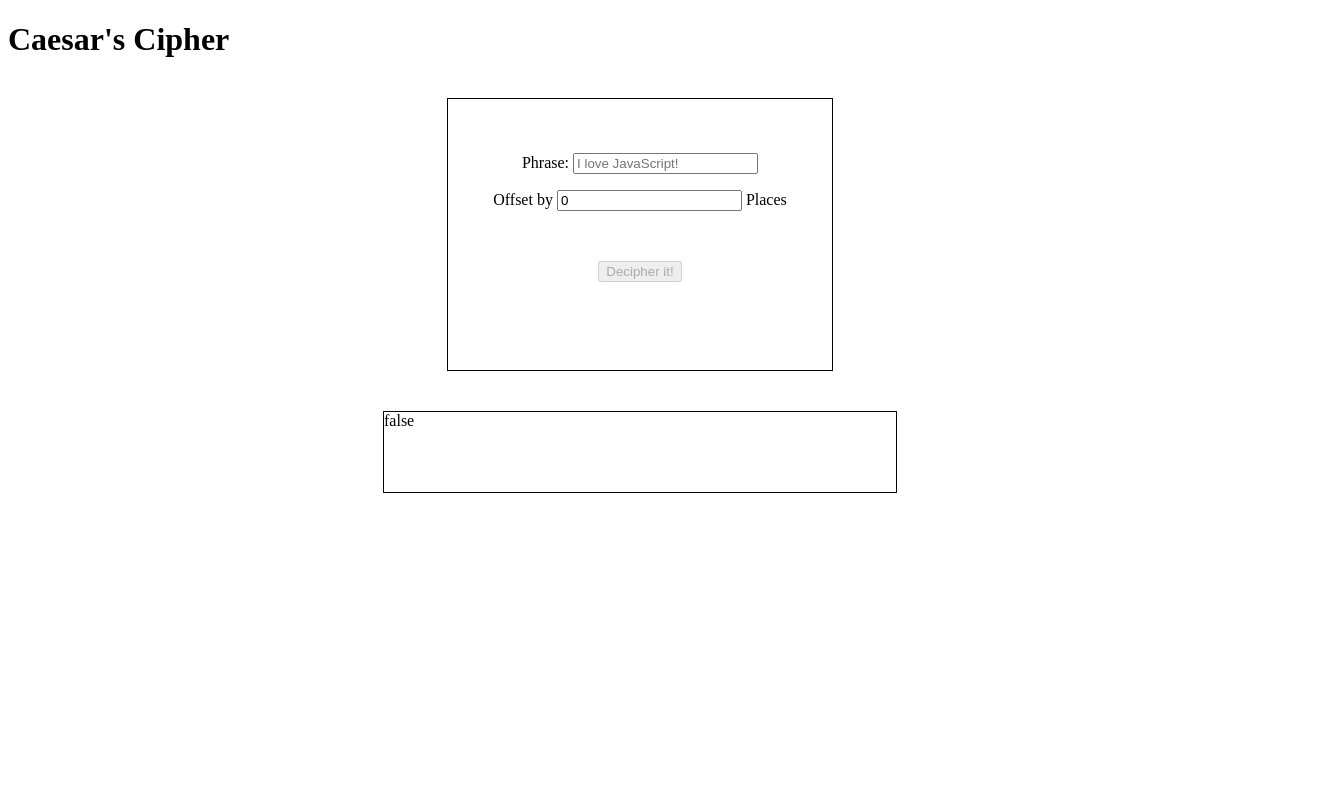
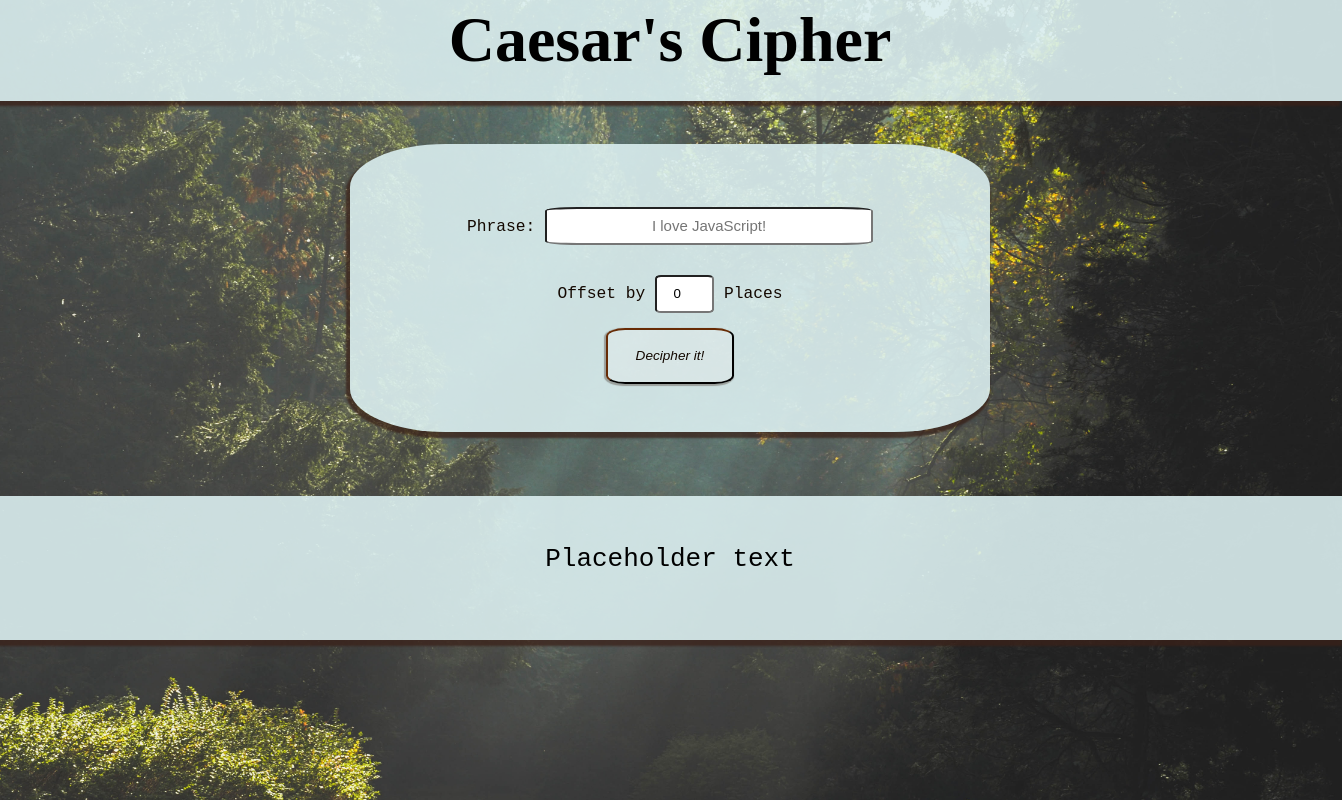
Before and after one commit to srsexton94/caesars-cipher, an Angular app in the folder client/: page / in a window 1280 px wide. Shown: the top 800 px of the page, 1342 px wide, since content can reach past the window. Built offline with nearby package versions, Linux system fonts and the light colour scheme.

Commit message:
Add basic styling to client
Add background image, center elements, and adjust colors/shadows/etc...
for deliverable first styling draft

```diff
--- a/client/src/app/app.component.html
+++ b/client/src/app/app.component.html
@@ -7,6 +7,7 @@
       <label>Phrase:
         <input
           [class.invalid]="phrase.invalid && phrase.touched"
+          id="phrase"
           type="text"
           #phrase="ngModel"
           [(ngModel)]="cipherModel.phrase"
@@ -24,16 +25,18 @@
       <label>Offset by
         <input
           [class.invalid]="offset.invalid && offset.touched"
+          id="offset"
           type="number"
           #offset="ngModel"
           [(ngModel)]="cipherModel.offset"
           name="offset"
+          min="0"
           required
         >
           Places
       </label>
       <small [class.hidden]="offset.valid || offset.untouched">
-        Specify how many places to offset your phrase!
+        Specify how many places to offset your phrase?
       </small>
     </fieldset>
 
@@ -41,7 +44,7 @@
   </form>
 
   <section class="display">
-    {{ cipherForm.form.valid }}
+    {{ decodedPhrase }}
   </section>
 
 </main>
--- a/client/src/app/app.component.scss
+++ b/client/src/app/app.component.scss
@@ -1,22 +1,63 @@
+$error: #b71301;
+$form: rgba(219, 239, 240, .9);
+$shadow: rgba(58, 33, 24, .75);
+$text: #130801;
+
+main {
+  background: url('../trees.jpg') no-repeat center center scroll;
+  background-color: #fff;
+  background-size: cover;
+  height: 120vh;
+  margin-top: -10vh;
+  margin-left: -10px;
+  width: 105vw;
+}
+
 button {
   display: block;
   margin: 5vh auto;
 }
+
 form {
-  border: 1px solid black;
+  background-color: $form;
+  border-radius: 15%;
+  box-shadow: -2px 4px 2px 2px $shadow;
+  color: $text;
   margin: 5vh auto;
   padding: 3rem 0;
   text-align: center;
-  width: 30vw;
+  width: 50vw;
+
+  button {
+    border-color: $text;
+    border-radius: 15%;
+    box-shadow: -1px 1px 1px 1px rgba(58, 33, 24, .35);
+    color: $text;
+    font-style: italic;
+    font-size: .85em;
+    height: 7vh;
+    margin: 0 auto;
+    width: 10vw;
+  }
 
   fieldset {
     border: 0px;
+    font-family: monospace;
+    font-size: 1.25em;
+    padding: 15px;
+  }
+
+  input {
+    border-radius: 10%;
+    height: 2rem;
+    text-align: center;
   }
 
   small {
-    color: red;
+    color: $error;
     display: block;
     font-size: .5em;
+    text-align: center;
   }
 
   .hidden {
@@ -24,13 +65,38 @@ form {
   }
 
   .invalid {
-    border: 2px solid red;
+    border: 2px solid $error;
+  }
+
+  #phrase {
+    font-size: .75em;
+    width: 25vw;
+  }
+
+  #offset {
+    width: 4vw;
   }
 }
 
+h1 {
+  background-color: $form;
+  box-shadow: -4px 3px 2px 2px $shadow;
+  font-size: 4em;
+  font-family: cursive;
+  padding-top: 5vh;
+  padding-bottom: 3vh;
+  text-align: center;
+}
+
 .display {
-  border: 1px solid black;
-  height: 10vh;
-  margin: 5vh auto;
-  width: 40vw;
+  background-color: $form;
+  box-shadow: -2px 4px 2px 2px $shadow;
+  font-family: monospace;
+  font-size: 2em;
+  height: 12vh;
+  margin: 8vh auto;
+  padding-top: 6vh;
+  padding-bottom: 0;
+  text-align: center;
+  width: 105vw;
 }
--- a/client/src/app/app.component.ts
+++ b/client/src/app/app.component.ts
@@ -10,7 +10,7 @@ import { EncodingService } from './encoding.service'
 export class AppComponent {
   title = 'caesars-cipher';
 
-  decodedPhrase: string = '';
+  decodedPhrase: string = 'Placeholder text';
 
   cipherModel = new Cipher('', 0)
 
--- a/client/src/index.html
+++ b/client/src/index.html
@@ -7,7 +7,7 @@
   <meta name="viewport" content="width=device-width, initial-scale=1">
   <link rel="icon" type="image/x-icon" href="favicon.ico">
 </head>
-<body>
+<body style="padding:0;overflow:hidden;">
   <app-root></app-root>
 </body>
 </html>
```
Also changed, not shown: client/src/trees.jpg (added).
